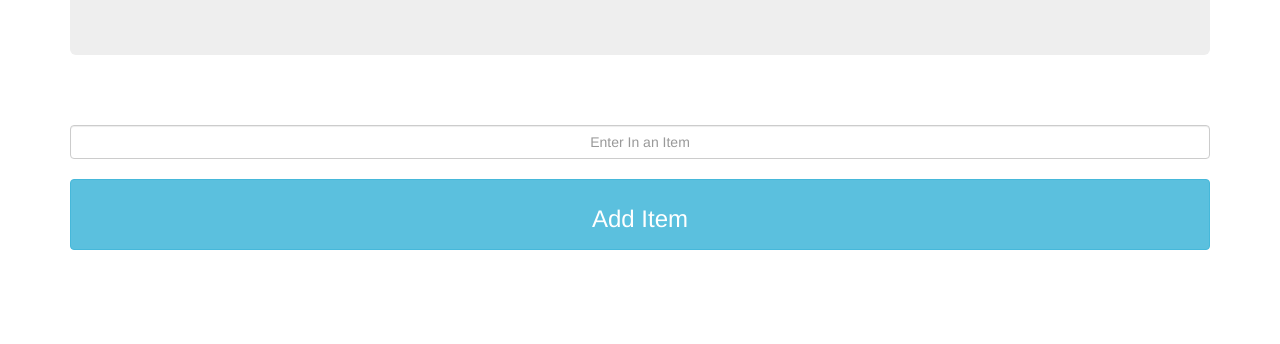
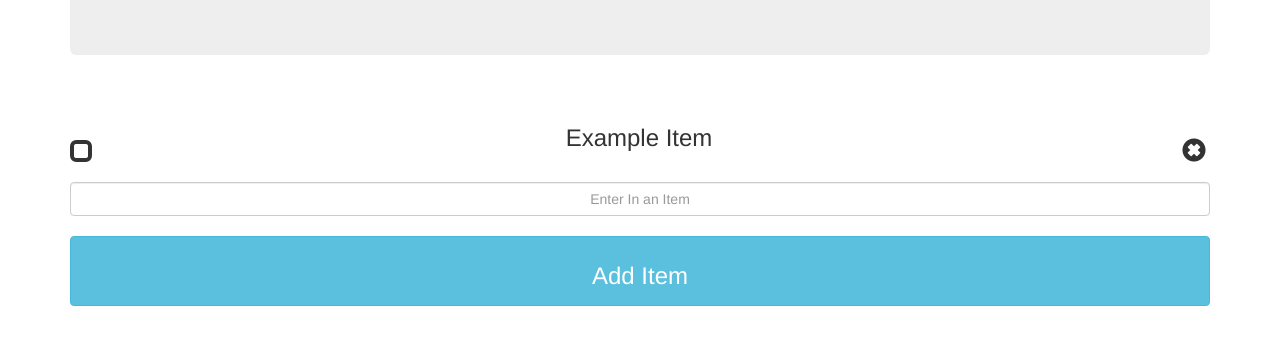
Before and after one commit to alextappin/Angular, a plain HTML site: page index.html in a window 1280 px wide. Shown: the part 140-484 px from the top of the page. Drawn offline with nearby package versions, Linux system fonts and the light colour scheme.

Commit message:
Check Boxes and deletes

```diff
--- a/index.html
+++ b/index.html
@@ -21,4 +21,17 @@
         list-style-type: none;
         padding:0; margin:0;
     }
+    .glyphicon:before {
+        visibility: visible;
+    }
+
+    .glyphicon.glyphicon-remove-sign:checked:before {
+    }
+    .glyphicon.glyphicon-unchecked:checked:before {
+
+    }
+    input[type=checkbox].glyphicon{
+        visibility: hidden;
+    }
+
 </style>
--- a/main.js
+++ b/main.js
@@ -3,8 +3,37 @@ var app = angular.module("todoApp", []);
 app.directive('item', function(){
     return {
         restrict: 'E',
-        template: '<div class="text-center">' +
-        '<h3><ul><li ng-repeat="item in items">{{item.text}}</li></ul></h3>' +
+        template: '<div ng-repeat="item in items">' +
+            '<div ng-if="!item.done">' +
+            '<h3><ul><li>' +
+            '<div class="text-center" style="padding-right: 15px">'+
+            '<input type=checkbox style="margin-top: 10px;float: left" class="glyphicon glyphicon-unchecked" ng-click="item.done = true">' +
+            '<span style="padding-left: 13px">' +
+            '{{item.text}}' +
+            '</span>' +
+            '<input type=checkbox style="margin-top: 10px;float: right" class="glyphicon glyphicon-remove-sign" ng-click="items.splice($index,1)">' +
+            '</div>' +
+            '</li></ul></h3>' +
+            '</div>' +
+            '</div>'
+    }
+});
+
+app.directive("doneitem", function(){
+    return {
+        restrict: 'E',
+        template: '<div ng-repeat="item in items">' +
+        '<div ng-if="item.done">' +
+        '<h3><ul><li>' +
+        '<div class="text-center" style="padding-right: 15px; text-decoration: line-through";>'+
+        '<input type=checkbox style="margin-top: 10px;float: left" class="glyphicon glyphicon-check" ng-click="item.done = false" ng-checked="true">' +
+        '<span style="color: rgb(10,50,50); opacity: .5; padding-left: 13px">' +
+        '{{item.text}}' +
+        '</span>' +
+        '<input type=checkbox style="margin-top: 10px;float: right" class="glyphicon glyphicon-remove-sign" ng-click="items.splice($index,1)">' +
+        '</div>' +
+        '</li></ul></h3>' +
+        '</div>' +
         '</div>'
     }
 });
@@ -22,7 +51,7 @@ app.directive('header', function(){
 app.directive('inputbox', function(){
     return {
         restrict: 'E',
-        template: '<div>' +
+        template: '<br><div>' +
             '<input type="text" class="form-control text-center" placeholder="Enter In an Item" ng-model="inputText">' +
             '</div>' +
             '<br>'
@@ -33,7 +62,7 @@ app.directive('enterbox', function(){
     return {
         restrict: 'E',
         template: '<div class="text-center">' +
-        '<button class="btn btn-info btn-block" style="text-align:center" ng-click="items.push({text:inputText}); inputText=\'\'"> ' +
+            '<button class="btn btn-info btn-block" style="text-align:center" ng-click="items.push({text:inputText, done:false}); inputText=\'\';"> ' +
             '<h3>Add Item</h3>' +
             '</button>' +
             '</div>'
@@ -47,6 +76,7 @@ app.directive('app', function(){
             '<div class="container">' +
             '<header></header>' +
             '<item></item>' +
+            '<doneitem></doneitem>' +
             '<form>' +
             '<inputbox></inputbox>' +
             '<enterbox></enterbox>' +
@@ -57,6 +87,6 @@ app.directive('app', function(){
 });
 
 app.controller('itemCtrl', function($scope){
-    $scope.items=[{text:"", done:false}];
+    $scope.items=[{text:"Example Item", done:false}];
     $scope.inputText = "";
 });
```
Lines whose indentation alone changed are shown as unchanged.
